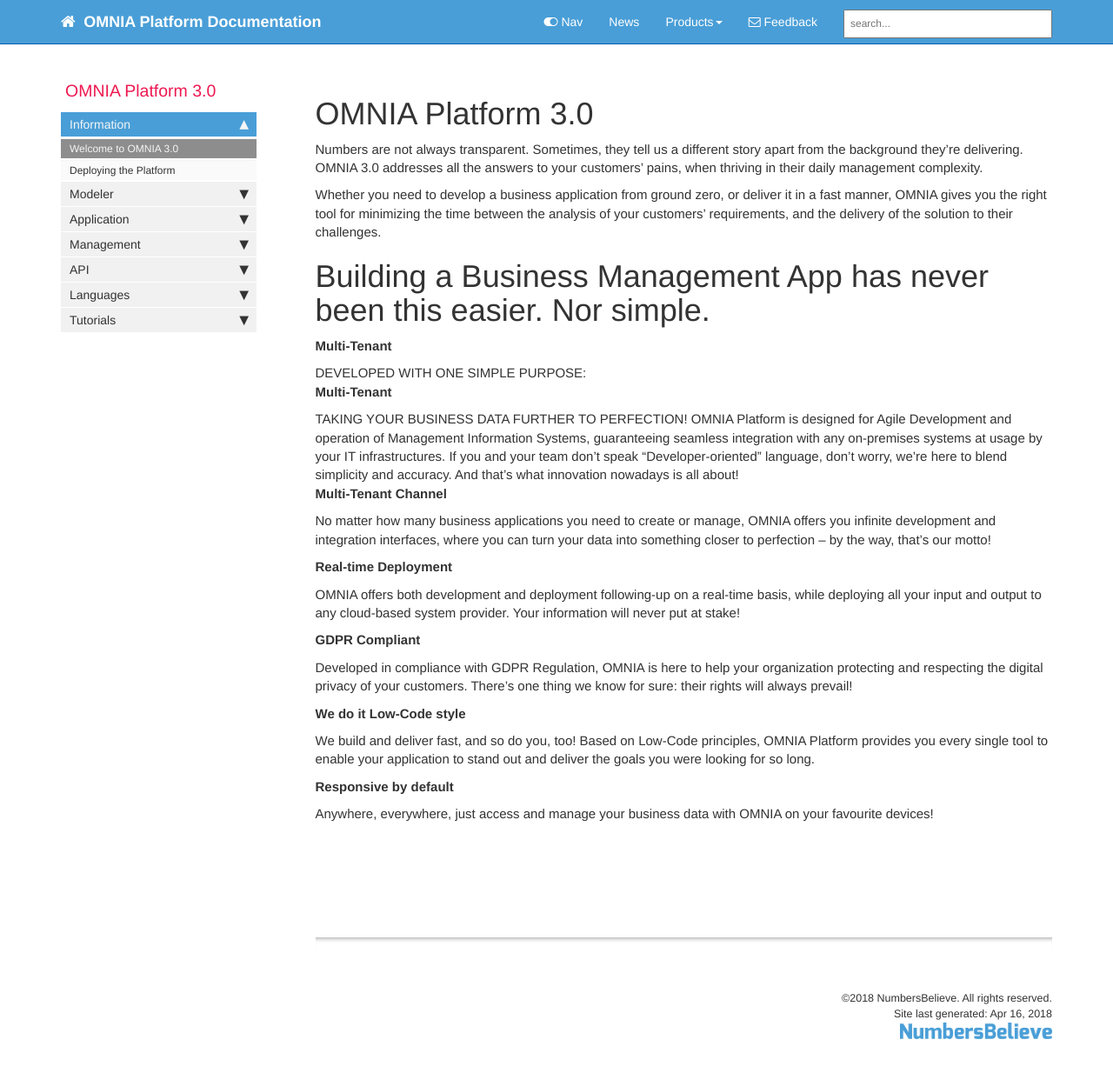
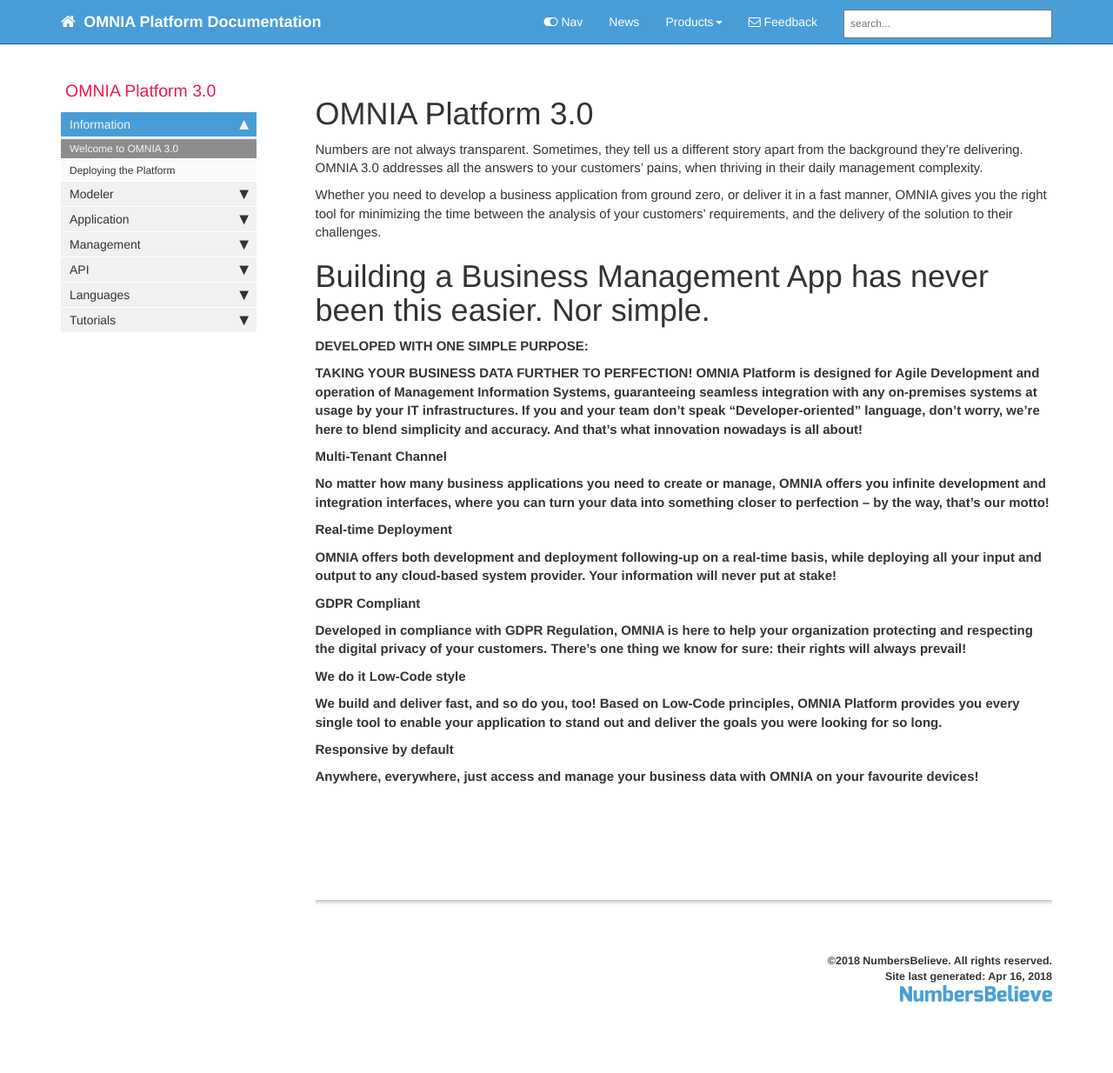
Before and after one commit to daniel8lopes/omnia3, a Jekyll site: the page built from docs/pages/omnia3/Introduction/omnia3_welcometoomnia.html, in a window 1280 px wide and 1255 px high. Shown: the top 1234 px of the window at 87% size. Built offline with Jekyll 4.4.1, drawn with Linux system fonts in a browser that asks for light colours; nearby versions of some CDN libraries; comment, search, counter and statistics services are not loaded.

Commit message:
Update omnia3_welcometoomnia.html

```diff
--- a/docs/pages/omnia3/Introduction/omnia3_welcometoomnia.html
+++ b/docs/pages/omnia3/Introduction/omnia3_welcometoomnia.html
@@ -15,15 +15,15 @@ OMNIA 3.0 addresses all the answers to your customers’ pains, when thriving in
 
 <h1 id="building-a-business-management-app-has-never-been-this-easier-nor-simple">Building a Business Management App has never been this easier. Nor simple.</h1>
 
-<p><strong> Multi-Tenant</strong></p> DEVELOPED WITH ONE SIMPLE PURPOSE:
+<p><strong> DEVELOPED WITH ONE SIMPLE PURPOSE:
 
-<p><strong> Multi-Tenant</strong></p> TAKING YOUR BUSINESS DATA FURTHER TO PERFECTION!
-
+<p><strong> TAKING YOUR BUSINESS DATA FURTHER TO PERFECTION!
 
 
 OMNIA Platform is designed for Agile Development and operation of Management Information Systems, guaranteeing seamless integration with any on-premises systems at usage by your IT infrastructures.
 
 If you and your team don’t speak “Developer-oriented” language, don’t worry, we’re here to blend simplicity and accuracy. And that’s what innovation nowadays is all about!
+
 
 <p><strong> Multi-Tenant Channel</strong></p>
 
```
